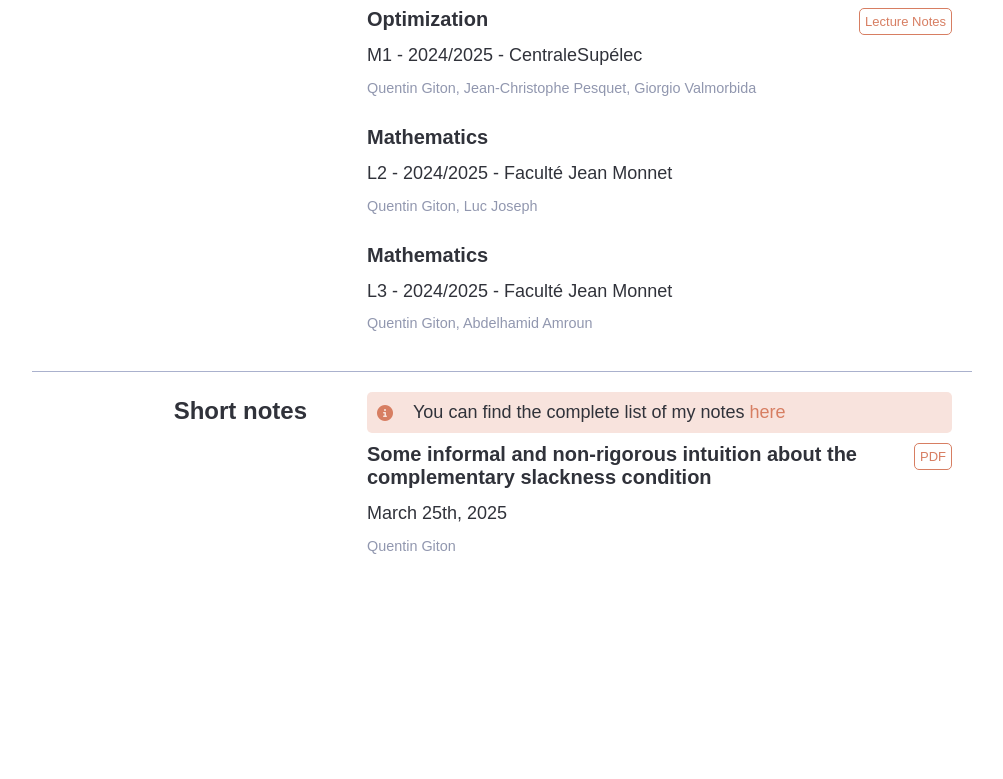
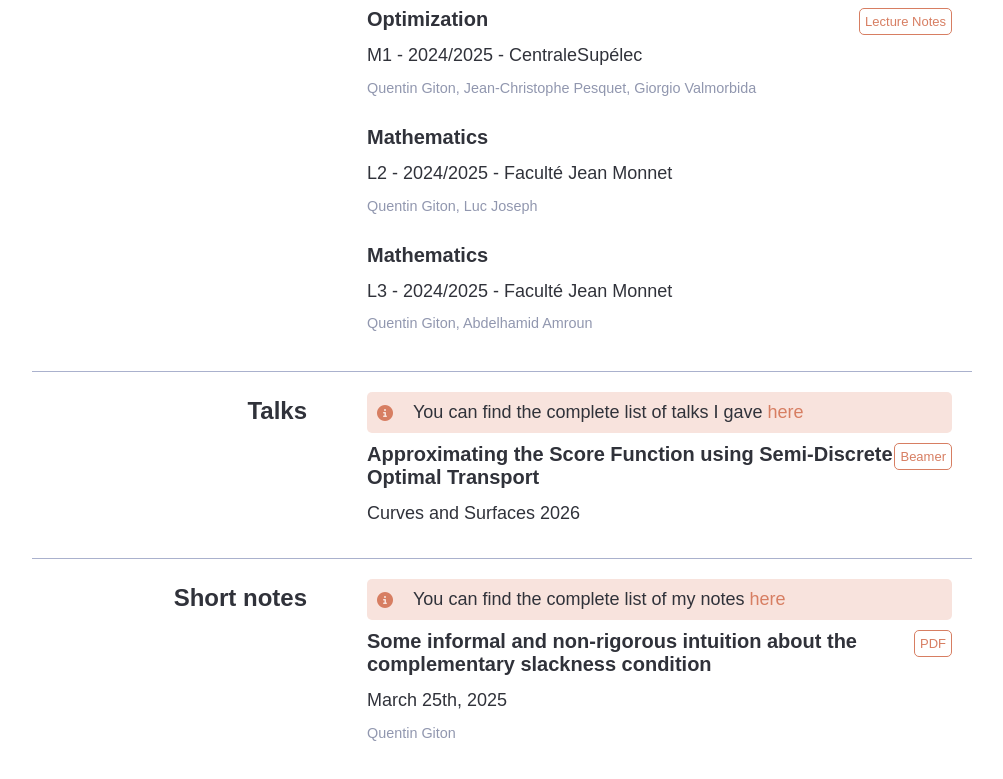
Before and after one commit to quentingiton/quentingiton.github.io, a Vue app: page / in a window 1280 px wide. Shown: the part 581-1360 px from the top of the page, without its empty margins (138-1141 px from the left). Before the commit the page ends 1183 px from the top, so only its background shows below. Built offline with nearby package versions, Linux system fonts and the light colour scheme; some icons are missing.

Commit message:
Added a Talks tab and uploaded CS26

```diff
--- a/src/App.vue
+++ b/src/App.vue
@@ -3,17 +3,23 @@
     <nav id="desktop-nav">
       <div class="logo"><RouterLink to="/">Quentin Giton</RouterLink></div>
       <div class="nav-links">
+        <RouterLink to="/publications" active-class="link-active"
+        v-if="!isPublisEmpty"
+        id="publications"
+        :publis="publis"
+          >Publications</RouterLink
+        >
         <RouterLink to="/teaching" active-class="link-active"
         v-if="!isCoursesEmpty"
         id="teaching"
         :courses="courses"
           >Teaching</RouterLink
         >
-        <RouterLink to="/publications" active-class="link-active"
-        v-if="!isPublisEmpty"
-        id="publications"
-        :publis="publis"
-          >Publications</RouterLink
+        <RouterLink to="/talks" active-class="link-active"
+        v-if="!isTalksEmpty"
+        id="talks"
+        :talks="talks"
+          >Talks</RouterLink
         >
         <RouterLink to="/notes" active-class="link-active"
         v-if="!isNotesEmpty"
@@ -33,27 +39,33 @@
 </template>
 
 <script>
+import PublicationsComponent from "./components/PublicationsComponent.vue";
+import publis from "@/assets/json/publications.json";
+
 import TeachingComponent from "./components/TeachingComponent.vue";
 import courses from "@/assets/json/teaching.json";
 
-import PublicationsComponent from "./components/PublicationsComponent.vue";
-import publis from "@/assets/json/publications.json";
+import TalksComponent from "./components/TalksComponent.vue";
+import talks from "@/assets/json/talks.json";
 
 import ShortNotesComponent from "./components/ShortNotesComponent.vue";
 import notes from "@/assets/json/notes.json";
 
 export default {
   components: {
+    PublicationsComponent,
     TeachingComponent,
-    PublicationsComponent,
+    TalksComponent,
     ShortNotesComponent,
   },
   data() {
     return {
+      publis,
+      isPublisEmpty: true,
       courses,
       isCoursesEmpty: true,
-      publis,
-      isPublisEmpty: true,
+      talks,
+      isTalksEmpty: true,
       notes,
       isNotesEmpty: true,
     };
@@ -64,8 +76,9 @@ export default {
   methods: {
     checkInfos() {
       // Check if each JSON file is empty
+      this.isPublisEmpty = isEmpty(publis);
       this.isCoursesEmpty = isEmpty(courses);
-      this.isPublisEmpty = isEmpty(publis);
+      this.isTalksEmpty = isEmpty(talks);
       this.isNotesEmpty = isEmpty(notes);
     },
   },
--- a/src/assets/json/talks.json
+++ b/src/assets/json/talks.json
@@ -0,0 +1,11 @@
+[
+    {
+        "id": 1,
+        "year": 2526,
+        "month": 6,
+        "day": 11,
+        "title": "Approximating the Score Function using Semi-Discrete Optimal Transport",
+        "conference": "Curves and Surfaces 2026",
+        "file": "/pdf/talks/25-26/CS26.pdf"
+    }
+]
--- a/src/components/ComponentManager.vue
+++ b/src/components/ComponentManager.vue
@@ -1,13 +1,18 @@
 <template>
   <!-- Conditionally render components based on whether their JSON files are empty or not -->
+  <PublicationsComponent
+    v-if="!isPublisEmpty"
+    id="publications"
+    :publis="publis"
+  />
   <TeachingComponent
     v-if="!isCoursesEmpty"
     id="teaching"
     :courses="courses" />
-  <PublicationsComponent
-    v-if="!isPublisEmpty"
-    id="publications"
-    :publis="publis"
+  <TalksComponent
+    v-if="!isTalksEmpty"
+    id="talks"
+    :talks="talks"
   />
   <ShortNotesComponent
     v-if="!isNotesEmpty"
@@ -17,27 +22,33 @@
 </template>
 
 <script>
+import PublicationsComponent from "./PublicationsComponent.vue";
+import publis from "@/assets/json/publications.json";
+
 import TeachingComponent from "./TeachingComponent.vue";
 import courses from "@/assets/json/teaching.json";
 
-import PublicationsComponent from "./PublicationsComponent.vue";
-import publis from "@/assets/json/publications.json";
+import TalksComponent from "./TalksComponent.vue";
+import talks from "@/assets/json/talks.json";
 
 import ShortNotesComponent from "./ShortNotesComponent.vue";
 import notes from "@/assets/json/notes.json";
 
 export default {
   components: {
+    PublicationsComponent,
     TeachingComponent,
-    PublicationsComponent,
+    TalksComponent,
     ShortNotesComponent,
   },
   data() {
     return {
+      publis,
+      isPublisEmpty: true,
       courses,
       isCoursesEmpty: true,
-      publis,
-      isPublisEmpty: true,
+      talks,
+      isTalksEmpty: true,
       notes,
       isNotesEmpty: true,
     };
@@ -48,8 +59,9 @@ export default {
   methods: {
     checkInfos() {
       // Check if each JSON file is empty
+      this.isPublisEmpty = isEmpty(publis);
       this.isCoursesEmpty = isEmpty(courses);
-      this.isPublisEmpty = isEmpty(publis);
+      this.isTalksEmpty = isEmpty(talks);
       this.isNotesEmpty = isEmpty(notes);
     },
   },
--- /dev/null
+++ b/src/components/PresentationComponent.vue
@@ -0,0 +1,34 @@
+<template>
+  <div class="talk-item">
+    <div class="title-with-buttons">
+      <h2>{{ talk.title }}</h2>
+      <div class="talk-links">
+        <ButtonComponent
+          v-if="talk.file"
+          text="Beamer"
+          :onclick="() => openUrl(talk.file)"
+        />
+      </div>
+    </div>
+    <div class="text-container">
+      <p v-if="talk.conference">{{ talk.conference }}</p>
+    </div>
+  </div>
+</template>
+
+<script setup>
+import ButtonComponent from "./ButtonComponent.vue";
+
+const props = defineProps({
+  talk: {
+    type: Object,
+    default(rawProps) {
+      return {};
+    },
+  },
+});
+
+function openUrl(link) {
+  window.open(link, "_blank");
+}
+</script>
--- /dev/null
+++ b/src/components/TalksComponent.vue
@@ -0,0 +1,59 @@
+<template>
+  <div class="container">
+    <div class="column-left">
+      <h1 class="section-title">Talks</h1>
+    </div>
+    <div class="column-right">
+      <div class="content">
+        <div class="info-box">
+          <i class="fas fa-circle-info" />
+          <p>
+            You can find the complete list of talks I gave
+            <RouterLink to="/talks" courses="allTalks">here</RouterLink>
+          </p>
+        </div>
+        <PresentationComponent
+          v-for="talk in recentTalks"
+          :key="talk.id"
+          :talk="talk"
+        />
+      </div>
+    </div>
+  </div>
+</template>
+
+<script setup>
+import PresentationComponent from "./PresentationComponent.vue";
+
+const props = defineProps({
+  talks: {
+    type: Array,
+    default(rawProps) {
+      return [];
+    },
+  },
+});
+
+const { talks } = props;
+
+const recentTalks = talks
+  .sort((a, b) => {
+    if (a.year == b.year) {
+      if (a.month == b.month) {
+        return b.day - a.day;
+      } else {
+        return b.month - a.month;
+      }
+    }
+    return b.year - a.year;
+  })
+  .slice(0, 4);
+</script>
+
+<style lang="less" scoped>
+@import "@/assets/less/variables.less";
+
+.fullpage {
+  /* background-color: #eeeeee99; */
+}
+</style>
--- a/src/router.js
+++ b/src/router.js
@@ -1,8 +1,9 @@
 import { createRouter, createWebHistory } from "vue-router";
 
 import HomeView from "@/views/HomeView.vue";
+import PublicationsView from "@/views/PublicationsView.vue";
 import TeachingView from "@/views/TeachingView.vue";
-import PublicationsView from "@/views/PublicationsView.vue";
+import TalksView from "@/views/TalksView.vue";
 import NotesView from "@/views/NotesView.vue";
 import ScriptsView from "@/views/ScriptsView.vue";
 import LinearRegressionView from "@/views/LinearRegressionView.vue";
@@ -10,8 +11,9 @@ import OneDLaguerreCellsView from "@/views/OneDLaguerreCellsView.vue";
 
 const routes = [
   { path: "/", component: HomeView },
+  { path: "/publications", component: PublicationsView },
   { path: "/teaching", component: TeachingView },
-  { path: "/publications", component: PublicationsView },
+  { path: "/talks", component: TalksView },
   { path: "/notes", component: NotesView },
   { path: "/scripts", component: ScriptsView},
 
--- /dev/null
+++ b/src/views/TalksView.vue
@@ -0,0 +1,32 @@
+<template>
+  <div class="container">
+    <div class="column-left">
+      <h1 class="section-title">Talks</h1>
+    </div>
+    <div class="column-right">
+      <div class="content">
+        <PresentationComponent
+          v-for="talk in allTalks"
+          :key="talk.id"
+          :talk="talk"
+        />
+      </div>
+    </div>
+  </div>
+</template>
+
+<script setup>
+import talks from "@/assets/json/talks.json";
+import PresentationComponent from "@/components/PresentationComponent.vue";
+
+const allTalks = talks.sort((a, b) => {
+  if (a.year == b.year) {
+    if (a.month == b.month) {
+        return b.day - a.day;
+    } else {
+        return b.month - a.month;
+    }
+  }
+  return b.year - a.year;
+});
+</script>
```
Also changed, not shown: 2 other files (tests, documents, lock files or other folders).
